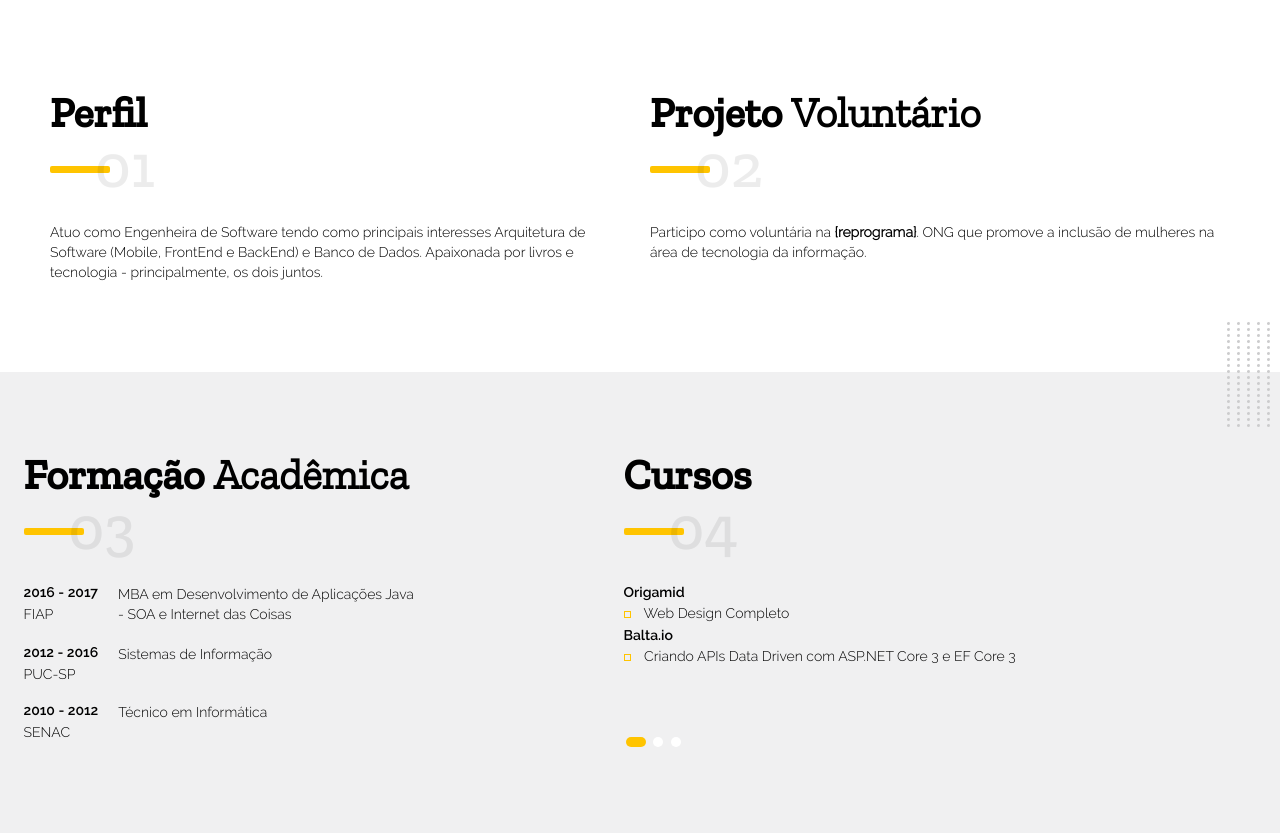
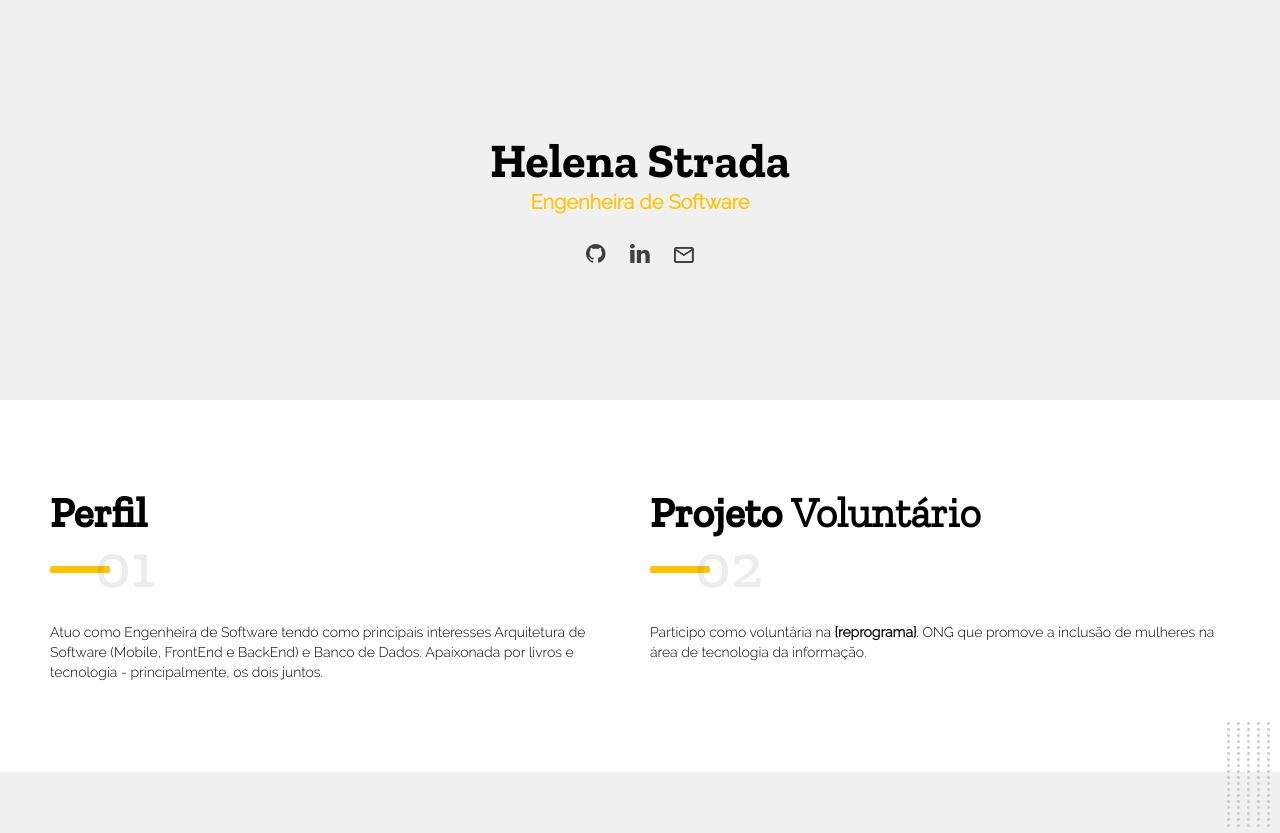
Before and after one commit to hstrada/resume, a plain HTML site: page index.html in a window 1280 px wide. Shown: the top 833 px of the page. Drawn offline with Linux system fonts and the light colour scheme.

Commit message:
feat: add icons

```diff
--- a/assets/css/style.css
+++ b/assets/css/style.css
@@ -103,6 +103,11 @@ body {
   font-size: var(--default-font-size);
 }
 
+h1 {
+  font-family: var(--primary-title);
+  font-size: var(--primary-title-size);
+}
+
 /* fontes */
 h2 {
   font-family: var(--secondary-title);
@@ -120,6 +125,37 @@ h2 span {
   margin: 60px auto;
   display: flex;
   flex-wrap: wrap;
+}
+
+/* header */
+header {
+  min-height: 400px;
+  display: flex;
+  flex-direction: column;
+  flex-wrap: wrap;
+  justify-content: center;
+  align-items: center;
+  align-content: center;
+  /* background-image: url("../../header_background.jpg    ");
+  height: 100%;
+  background-position: center;
+  background-repeat: no-repeat;
+  background-size: cover; */
+}
+
+header h2 {
+  font-family: var(--text-font);
+  font-size: 20px;
+  color: var(--primary-color);
+}
+
+.social--network {
+    flex-direction: row;
+}
+
+.social--network img {
+    width: 20px;
+    margin: 30px 10px 0px 10px;
 }
 
 /* About */
--- a/index.html
+++ b/index.html
@@ -14,7 +14,15 @@
     <link rel="stylesheet" type="text/css" href="assets/css/style.css" />
   </head>
   <body>
-    <header class="menu-bg"></header>
+    <header>
+      <h1>Helena Strada</h1>
+      <h2>Engenheira de Software</h2>
+      <div class="social--network">
+        <img src="assets/images/github.png" />
+        <img src="assets/images/linkedin.png" />
+        <img src="assets/images/mail.png" />
+      </div>
+    </header>
 
     <section id="section--about">
       <div class="container">
```
Also changed, not shown: assets/images/github.png (added), assets/images/linkedin.png (added), assets/images/mail.png (added), 1 other file.
